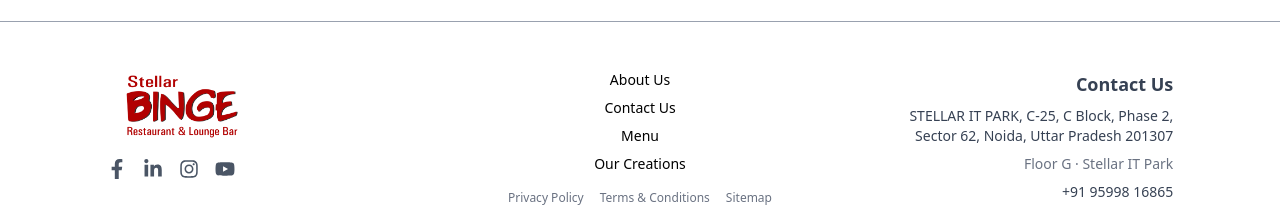
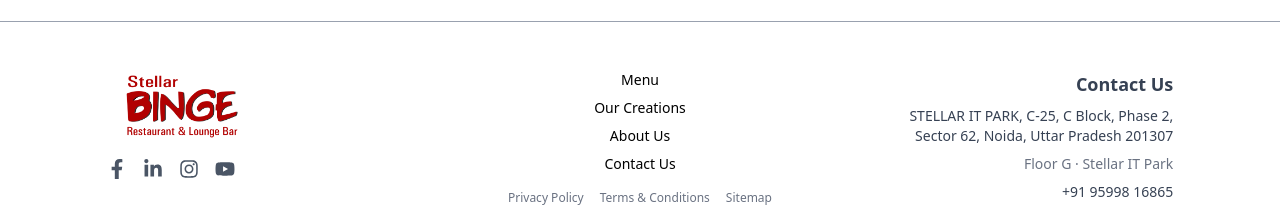
Before and after one commit to Shubham9049/binge, a Next.js app: page /blogs in a window 1280 px wide. Shown: the part 548-772 px from the top of the page. Built offline with nearby package versions, Linux system fonts and the light colour scheme; no server answers.

Commit message:
add changes

```diff
--- a/components/Footer.tsx
+++ b/components/Footer.tsx
@@ -97,10 +97,10 @@ const Footer = () => {
         <div className="flex flex-col items-center space-y-4">
           <ul className="space-y-2 text-center">
             {[
+              { name: "Menu", href: "/menu" },
+              { name: "Our Creations", href: "/gallery" },
               { name: "About Us", href: "/our-journey" },
               { name: "Contact Us", href: "/contact" },
-              { name: "Menu", href: "/menu" },
-              { name: "Our Creations", href: "/gallery" },
             ].map((item, idx) => (
               <li key={idx}>
                 <Link
--- a/components/Navbar.tsx
+++ b/components/Navbar.tsx
@@ -35,6 +35,7 @@ import {
   faPinterest,
 } from "@fortawesome/free-brands-svg-icons";
 import { FaEnvelope, FaPhoneAlt } from "react-icons/fa";
+import { span } from "framer-motion/client";
 
 const navItems = [
   { title: "Home", href: "/", icon: <Home size={16} /> },
@@ -92,10 +93,10 @@ const Navbar = () => {
       <div className="bg-gray-100 shadow text-black text-sm px-4 md:px-16 py-2 flex justify-between items-center flex-wrap gap-2">
         <div className="hidden md:flex items-center gap-2">
           <MapPin className="w-4 h-4 text-[var(--primary-color)]" />
-          <span>
+          <Link href="https://maps.app.goo.gl/NKoKxW8kgo1MkHsy9" target="blank">
             STELLAR IT PARK, C-25, C Block, Phase 2, Sector 62, Noida, Uttar
             Pradesh 201307
-          </span>
+          </Link>
         </div>
 
         <div className="flex items-center gap-3 w-full md:w-auto justify-end">
```
